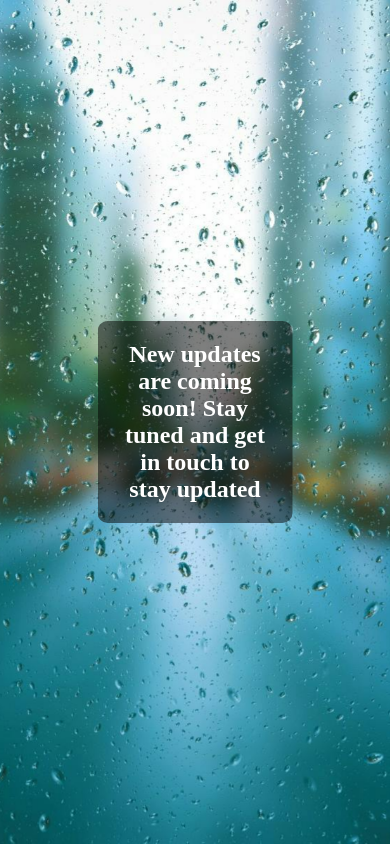
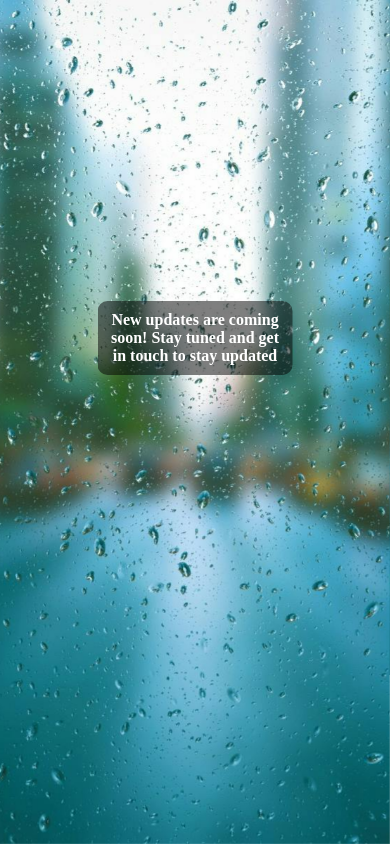
Before and after one commit to shikharcodery/My-portfolio, a plain HTML site: page Contact.html in a window 390 px wide. Drawn offline with Linux system fonts and the light colour scheme.

Commit message:
Update contact.css

```diff
--- a/contact.css
+++ b/contact.css
@@ -67,3 +67,19 @@
         opacity: 1;
     }
 }
+@media (max-width: 768px) {
+    .container h2 {
+        font-size: 1.2rem;
+        padding: 10px;
+    }
+}
+
+@media (max-width: 480px) {
+    .container {
+        height: 80vh;
+    }
+
+    .container h2 {
+        font-size: 1rem;
+    }
+}
```
